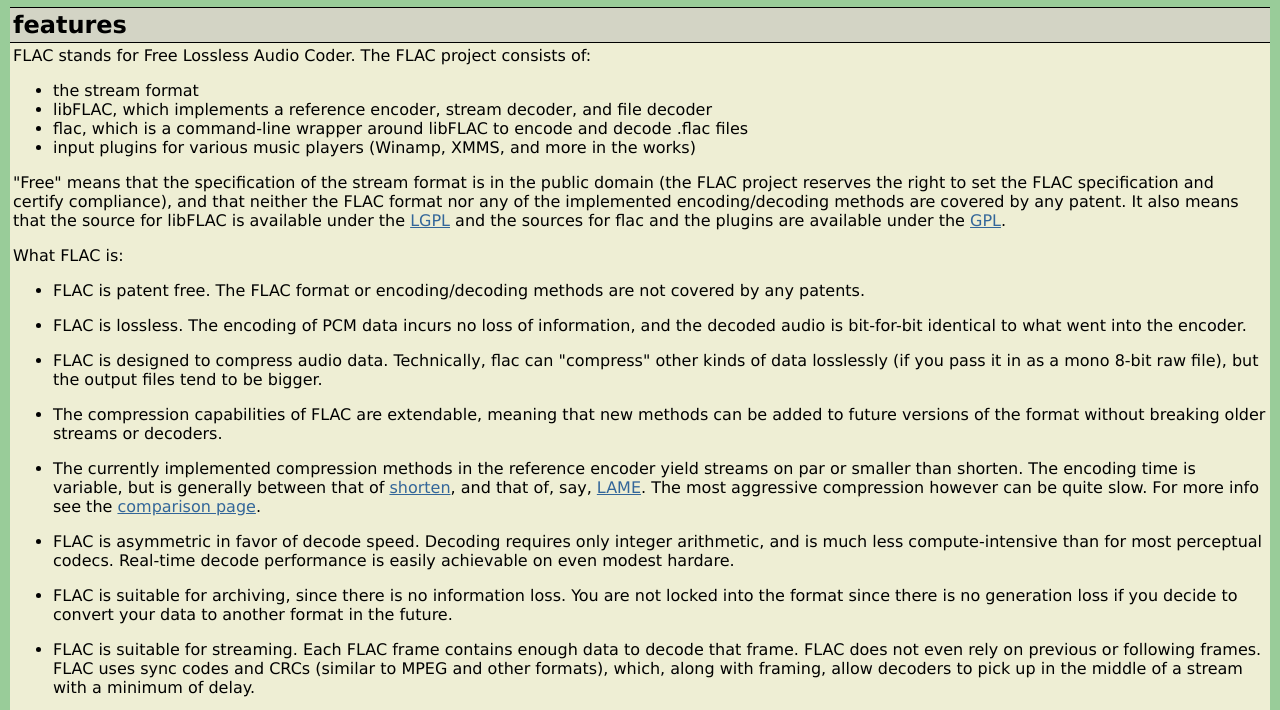
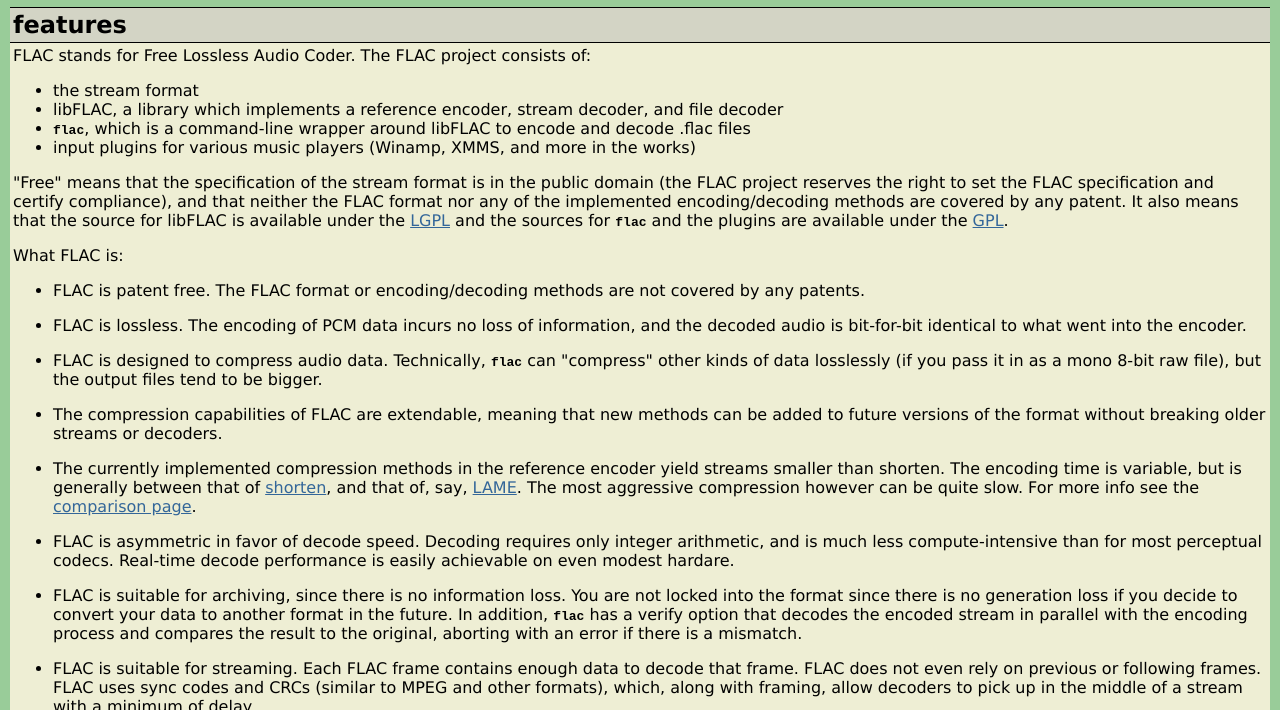
Before and after one commit to toofishes/flac, a plain HTML site: page doc/features.html in a window 1280 px wide. Shown: the part 89-799 px from the top of the page. Drawn offline with Linux system fonts and the light colour scheme.

Commit message:
add info on the new verify feature

```diff
--- a/doc/features.html
+++ b/doc/features.html
@@ -60,13 +60,13 @@
 	<P>
 	<UL>
 		<LI>the stream format</LI>
-		<LI>libFLAC, which implements a reference encoder, stream decoder, and file decoder</LI>
-		<LI>flac, which is a command-line wrapper around libFLAC to encode and decode .flac files</LI>
+		<LI>libFLAC, a library which implements a reference encoder, stream decoder, and file decoder</LI>
+		<LI><B><TT>flac</TT></B>, which is a command-line wrapper around libFLAC to encode and decode .flac files</LI>
 		<LI>input plugins for various music players (Winamp, XMMS, and more in the works)</LI>
 	</UL>
 	</P>
 	<P>
-		"Free" means that the specification of the stream format is in the public domain (the FLAC project reserves the right to set the FLAC specification and certify compliance), and that neither the FLAC format nor any of the implemented encoding/decoding methods are covered by any patent.  It also means that the source for libFLAC is available under the <A HREF="http://www.opensource.org/licenses/lgpl-license.html">LGPL</A> and the sources for flac and the plugins are available under the <A HREF="http://www.opensource.org/licenses/gpl-license.html">GPL</A>.
+		"Free" means that the specification of the stream format is in the public domain (the FLAC project reserves the right to set the FLAC specification and certify compliance), and that neither the FLAC format nor any of the implemented encoding/decoding methods are covered by any patent.  It also means that the source for libFLAC is available under the <A HREF="http://www.opensource.org/licenses/lgpl-license.html">LGPL</A> and the sources for <B><TT>flac</TT></B> and the plugins are available under the <A HREF="http://www.opensource.org/licenses/gpl-license.html">GPL</A>.
 	</P>
 	<P>
 		What FLAC is:
@@ -79,19 +79,19 @@
 			FLAC is lossless.  The encoding of PCM data incurs no loss of information, and the decoded audio is bit-for-bit identical to what went into the encoder.
 		</LI></P>
 		<P><LI>
-			FLAC is designed to compress audio data.  Technically, flac can "compress" other kinds of data losslessly (if you pass it in as a mono 8-bit raw file), but the output files tend to be bigger.
+			FLAC is designed to compress audio data.  Technically, <B><TT>flac</TT></B> can "compress" other kinds of data losslessly (if you pass it in as a mono 8-bit raw file), but the output files tend to be bigger.
 		</LI></P>
 		<P><LI>
 			The compression capabilities of FLAC are extendable, meaning that new methods can be added to future versions of the format without breaking older streams or decoders.
 		</LI></P>
 		<P><LI>
-			The currently implemented compression methods in the reference encoder yield streams on par or smaller than shorten.  The encoding time is variable, but is generally between that of <A HREF="http://www.softsound.com/Shorten.html">shorten</A>, and that of, say, <A HREF="http://www.mp3dev.org/mp3/">LAME</A>.  The most aggressive compression however can be quite slow.  For more info see the <A HREF="comparison.html">comparison page</A>.
+			The currently implemented compression methods in the reference encoder yield streams smaller than shorten.  The encoding time is variable, but is generally between that of <A HREF="http://www.softsound.com/Shorten.html">shorten</A>, and that of, say, <A HREF="http://www.mp3dev.org/mp3/">LAME</A>.  The most aggressive compression however can be quite slow.  For more info see the <A HREF="comparison.html">comparison page</A>.
 		</LI></P>
 		<P><LI>
 			FLAC is asymmetric in favor of decode speed.  Decoding requires only integer arithmetic, and is much less compute-intensive than for most perceptual codecs.  Real-time decode performance is easily achievable on even modest hardare.
 		</LI></P>
 		<P><LI>
-			FLAC is suitable for archiving, since there is no information loss.  You are not locked into the format since there is no generation loss if you decide to convert your data to another format in the future.
+			FLAC is suitable for archiving, since there is no information loss.  You are not locked into the format since there is no generation loss if you decide to convert your data to another format in the future.  In addition, <B><TT>flac</TT></B> has a verify option that decodes the encoded stream in parallel with the encoding process and compares the result to the original, aborting with an error if there is a mismatch.
 		</LI></P>
 		<P><LI>
 			FLAC is suitable for streaming.  Each FLAC frame contains enough data to decode that frame.  FLAC does not even rely on previous or following frames.  FLAC uses sync codes and CRCs (similar to MPEG and other formats), which, along with framing, allow decoders to pick up in the middle of a stream with a minimum of delay.
```
